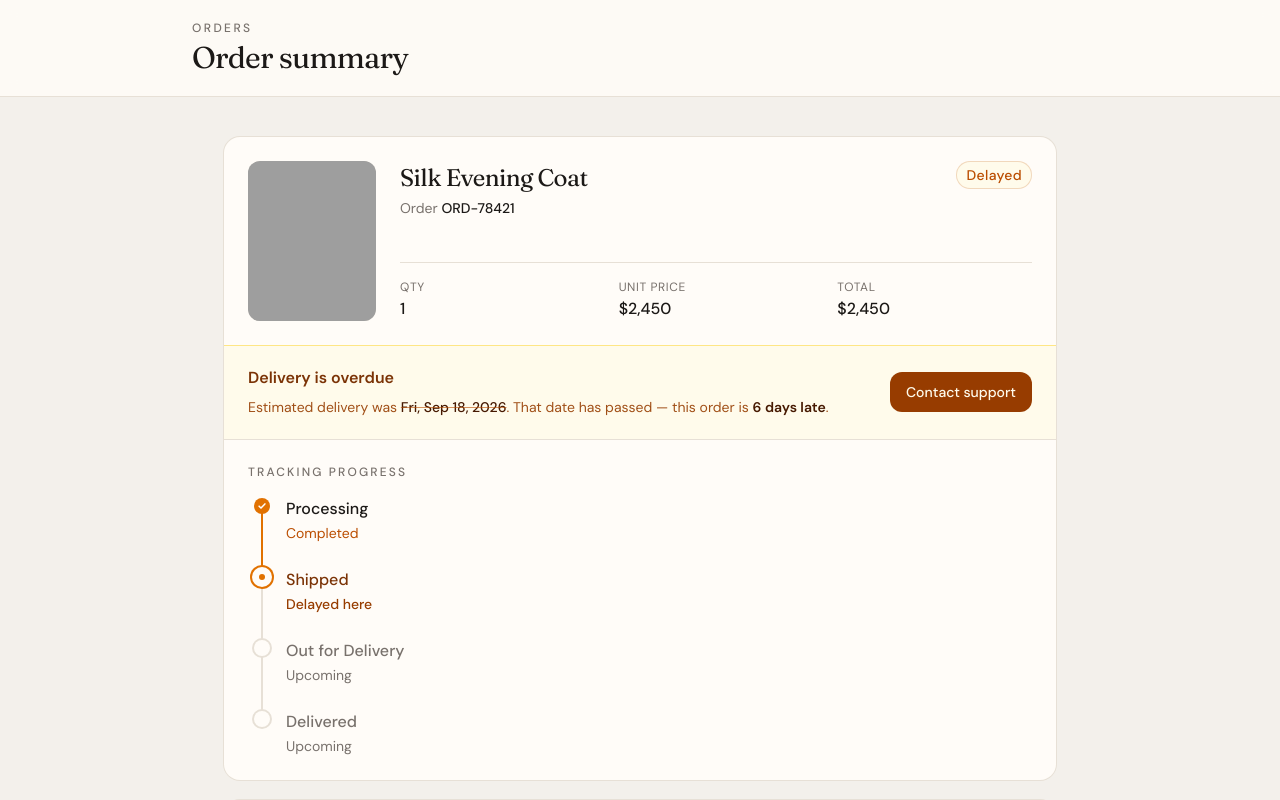
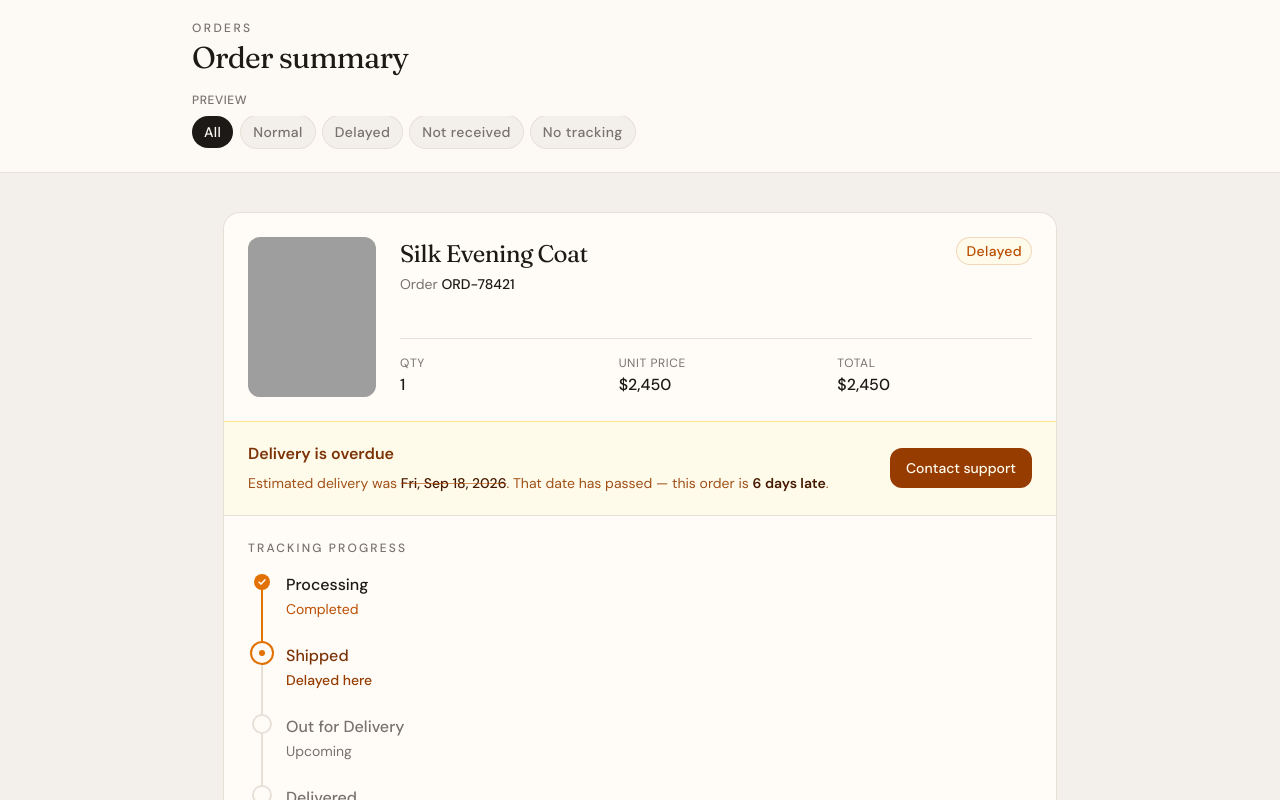
Before and after one commit to potat0w/vecosoft, a Next.js app: page / in a window 1280 px wide. Shown: the top 800 px of the page. Built offline with nearby package versions, Linux system fonts and the light colour scheme; grey boxes are pictures that could not be loaded.

Commit message:
Add a preview switcher for mock order statuses.
Filter the list by all, normal, delayed, not received, or no tracking.

```diff
--- a/src/app/page.tsx
+++ b/src/app/page.tsx
@@ -1,29 +1,5 @@
-import { OrderSummary } from "@/components/OrderSummary";
-import { mockOrders } from "@/lib/mockOrders";
+import { OrdersPreview } from "@/components/OrdersPreview";
 
 export default function Home() {
-  return (
-    <div className="flex flex-1 flex-col">
-      <header className="border-b border-border bg-surface/80 px-4 py-5 backdrop-blur-sm sm:px-6 md:px-8">
-        <div className="mx-auto w-full max-w-3xl md:max-w-4xl">
-          <p className="text-xs font-medium uppercase tracking-[0.2em] text-muted">
-            Orders
-          </p>
-          <h1 className="mt-1 font-display text-2xl tracking-tight text-foreground sm:text-3xl">
-            Order summary
-          </h1>
-        </div>
-      </header>
-
-      <main className="mx-auto w-full max-w-3xl flex-1 px-4 py-6 sm:px-6 sm:py-8 md:max-w-4xl md:px-8 md:py-10">
-        <ul className="flex flex-col gap-4 sm:gap-5">
-          {mockOrders.map((order) => (
-            <li key={order.id}>
-              <OrderSummary order={order} />
-            </li>
-          ))}
-        </ul>
-      </main>
-    </div>
-  );
+  return <OrdersPreview />;
 }
--- /dev/null
+++ b/src/components/OrdersPreview.tsx
@@ -0,0 +1,80 @@
+"use client";
+
+import { useMemo, useState } from "react";
+import { OrderSummary } from "@/components/OrderSummary";
+import { mockOrders, type OrderStatus } from "@/lib/mockOrders";
+
+type PreviewMode = "all" | OrderStatus;
+
+const PREVIEW_OPTIONS: { id: PreviewMode; label: string }[] = [
+  { id: "all", label: "All" },
+  { id: "normal", label: "Normal" },
+  { id: "delayed", label: "Delayed" },
+  { id: "deliveredNotReceived", label: "Not received" },
+  { id: "trackingUnavailable", label: "No tracking" },
+];
+
+export function OrdersPreview() {
+  const [mode, setMode] = useState<PreviewMode>("all");
+
+  const orders = useMemo(() => {
+    if (mode === "all") return mockOrders;
+    return mockOrders.filter((order) => order.status === mode);
+  }, [mode]);
+
+  return (
+    <div className="flex flex-1 flex-col">
+      <header className="border-b border-border bg-surface/80 px-4 py-5 backdrop-blur-sm sm:px-6 md:px-8">
+        <div className="mx-auto w-full max-w-3xl md:max-w-4xl">
+          <p className="text-xs font-medium uppercase tracking-[0.2em] text-muted">
+            Orders
+          </p>
+          <h1 className="mt-1 font-display text-2xl tracking-tight text-foreground sm:text-3xl">
+            Order summary
+          </h1>
+
+          <div className="mt-4">
+            <p className="mb-2 text-xs font-medium uppercase tracking-wider text-muted">
+              Preview
+            </p>
+            <div
+              role="tablist"
+              aria-label="Preview order states"
+              className="flex gap-2 overflow-x-auto pb-1 [-ms-overflow-style:none] [scrollbar-width:none] [&::-webkit-scrollbar]:hidden"
+            >
+              {PREVIEW_OPTIONS.map((option) => {
+                const active = mode === option.id;
+                return (
+                  <button
+                    key={option.id}
+                    type="button"
+                    role="tab"
+                    aria-selected={active}
+                    onClick={() => setMode(option.id)}
+                    className={`shrink-0 rounded-full px-3 py-1.5 text-xs font-medium tracking-wide transition-colors sm:text-sm ${
+                      active
+                        ? "bg-foreground text-surface"
+                        : "bg-background text-muted ring-1 ring-border hover:text-foreground"
+                    }`}
+                  >
+                    {option.label}
+                  </button>
+                );
+              })}
+            </div>
+          </div>
+        </div>
+      </header>
+
+      <main className="mx-auto w-full max-w-3xl flex-1 px-4 py-6 sm:px-6 sm:py-8 md:max-w-4xl md:px-8 md:py-10">
+        <ul className="flex flex-col gap-4 sm:gap-5">
+          {orders.map((order) => (
+            <li key={order.id}>
+              <OrderSummary order={order} />
+            </li>
+          ))}
+        </ul>
+      </main>
+    </div>
+  );
+}
```
